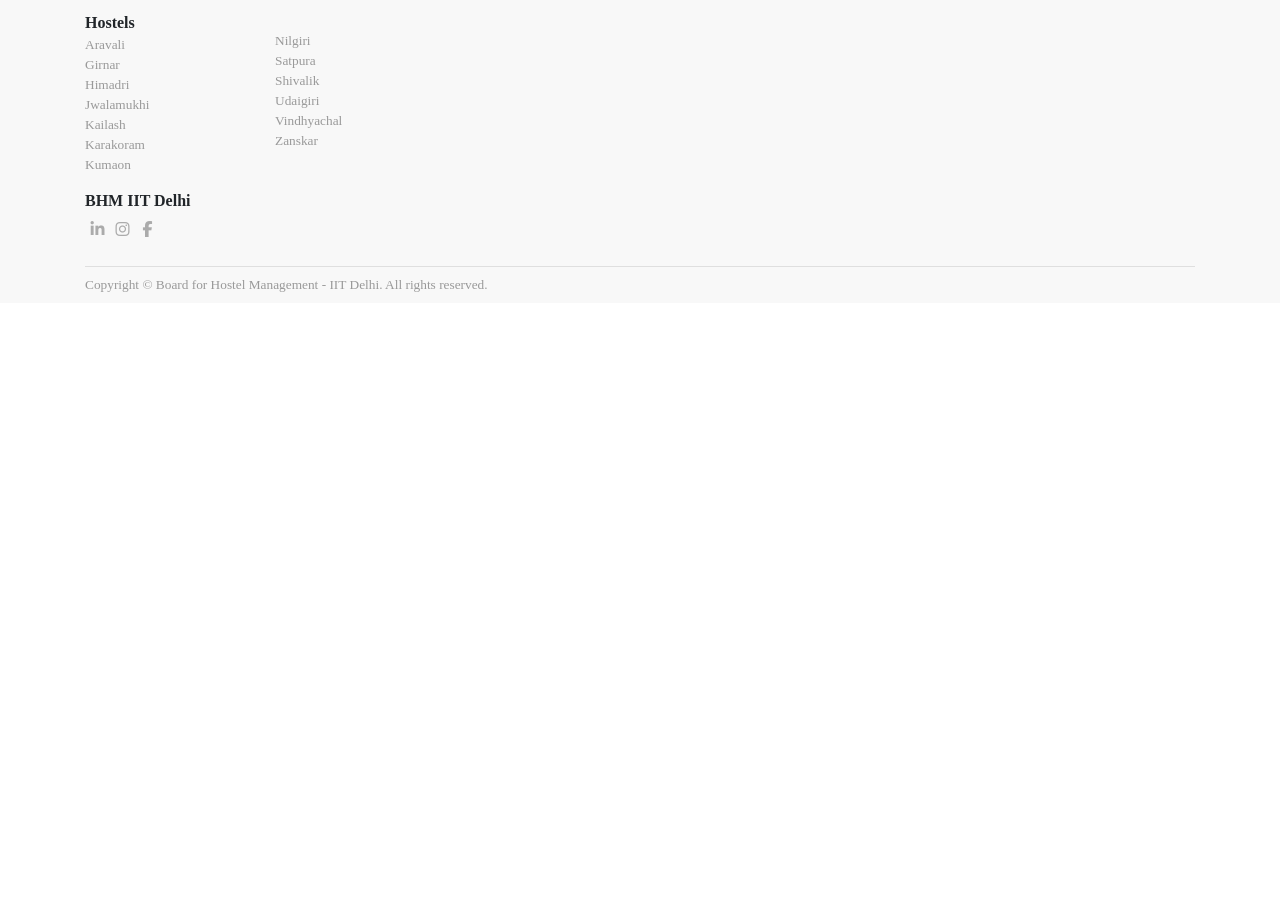
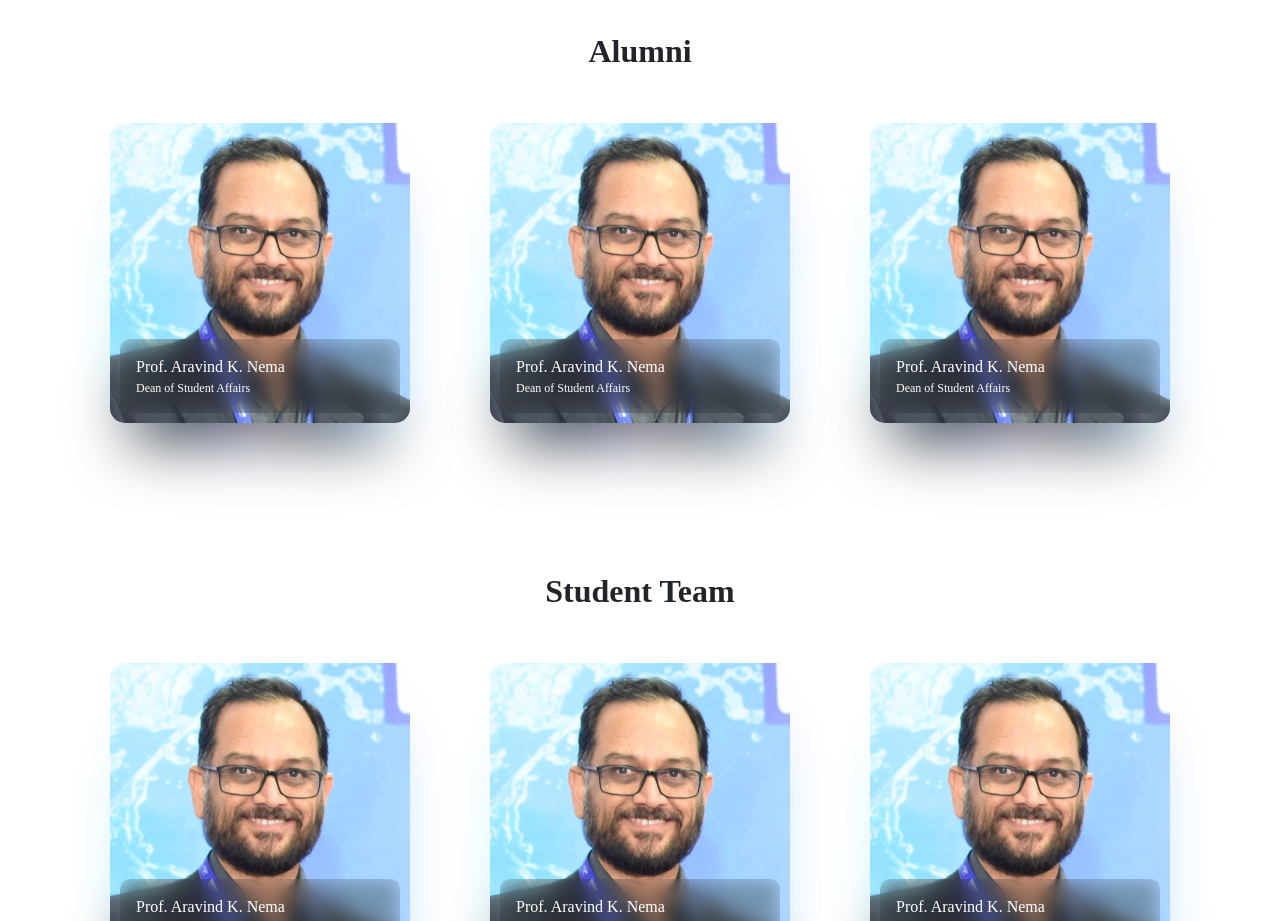
Before and after one commit to simran2712/bhm-iitd, a React (Create React App) app in the folder bhm-site/: page /hostel/aravali in a window 1280 px wide. Shown: the part 960-1881 px from the top of the page. Before the commit the page ends 1263 px from the top, so only its background shows below. Built offline with nearby package versions, Linux system fonts and the light colour scheme.

Commit message:
Hostel Components
Added Alumni and Student Team

```diff
--- a/bhm-site/src/components/hostel/component.js
+++ b/bhm-site/src/components/hostel/component.js
@@ -3,7 +3,8 @@
 import Introduction from './hostel-page-introduction/component';
 import Vision from './hostel-page-vision/component';
 import ContactUs from './hostel-page-contact-us/component';
-
+import Alumni from './hostel-alumni/component'
+import StudentTeam from './hostel-student-team/component';
 function capitalize(string) {
   return string.charAt(0).toUpperCase() + string.slice(1);
 }
@@ -18,6 +19,9 @@
     <Introduction/>
     <Vision/>
     <ContactUs/>
+    <Alumni/>
+    <StudentTeam/>
+
   </div>
 
 }
--- /dev/null
+++ b/bhm-site/src/components/hostel/hostel-alumni/component.js
@@ -0,0 +1,24 @@
+import ProfileCard from "../../profile-card/component"
+import dosa from '../../../assets/dosa.jpg';
+function Alumni(){
+    return <div className="chiefs">
+        <div className="container py-5 ">
+            <div className="heading">
+               Alumni
+            </div>
+            <div className="row pt-">
+                <div className="col-12 col-md-4">
+                    <ProfileCard name="Prof. Aravind K. Nema" designation="Dean of Student Affairs" image={dosa}/>
+                </div>
+                <div className="col-12 col-md-4">
+                    <ProfileCard name="Prof. Aravind K. Nema" designation="Dean of Student Affairs" image={dosa}/>
+                </div>
+                <div className="col-12 col-md-4">
+                    <ProfileCard name="Prof. Aravind K. Nema" designation="Dean of Student Affairs" image={dosa}/>
+                </div>
+            </div>
+        </div>
+    </div>
+}
+
+export default Alumni
--- /dev/null
+++ b/bhm-site/src/components/hostel/hostel-student-team/component.js
@@ -0,0 +1,24 @@
+import ProfileCard from "../../profile-card/component"
+import dosa from '../../../assets/dosa.jpg';
+function StudentTeam(){
+    return <div className="chiefs">
+        <div className="container py-5 ">
+            <div className="heading">
+               Student Team
+            </div>
+            <div className="row pt-">
+                <div className="col-12 col-md-4">
+                    <ProfileCard name="Prof. Aravind K. Nema" designation="Dean of Student Affairs" image={dosa}/>
+                </div>
+                <div className="col-12 col-md-4">
+                    <ProfileCard name="Prof. Aravind K. Nema" designation="Dean of Student Affairs" image={dosa}/>
+                </div>
+                <div className="col-12 col-md-4">
+                    <ProfileCard name="Prof. Aravind K. Nema" designation="Dean of Student Affairs" image={dosa}/>
+                </div>
+            </div>
+        </div>
+    </div>
+}
+
+export default StudentTeam
```
